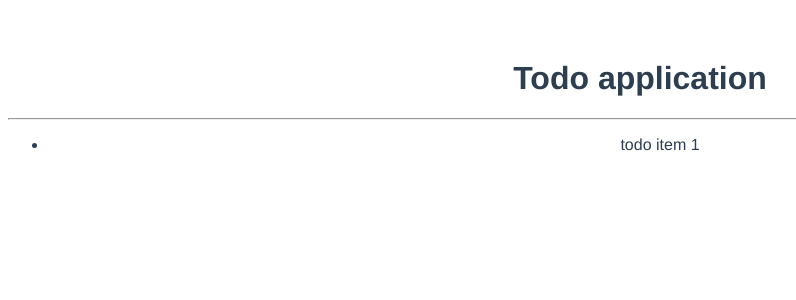
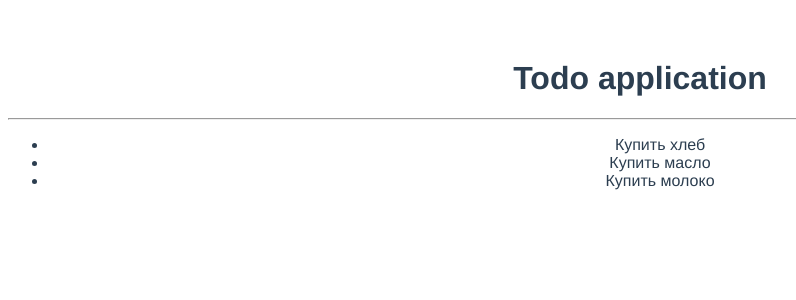
Before and after one commit to Ivan583/test-project, a Vue app: page / in a window 1280 px wide. Shown: the top 300 px of the page, without its empty margins (0-796 px from the left). Built offline with nearby package versions, Linux system fonts and the light colour scheme.

Commit message:
Передача списка в дочерний компонент

```diff
--- a/src/App.vue
+++ b/src/App.vue
@@ -2,7 +2,7 @@
   <div id="app">
     <h1>Todo application</h1>
     <hr />
-    <TodoList />
+    <TodoList :todo="todos" />
   </div>
 </template>
 
@@ -10,6 +10,15 @@
 import TodoList from "@/components/TodoList";
 export default {
   name: "App",
+  data() {
+    return {
+      todos: [
+        { id: 1, title: "Купить хлеб", completed: false },
+        { id: 2, title: "Купить масло", completed: false },
+        { id: 3, title: "Купить молоко", completed: false }
+      ]
+    };
+  },
   components: {
     TodoList
   }
--- a/src/components/TodoItem.vue
+++ b/src/components/TodoItem.vue
@@ -1,5 +1,16 @@
 <template>
   <div>
-    <li>todo item 1</li>
+    <li>{{ elem.title }}</li>
   </div>
 </template>
+
+<script>
+export default {
+  props: {
+    elem: {
+      type: Object,
+      required: true
+    }
+  }
+};
+</script>
--- a/src/components/TodoList.vue
+++ b/src/components/TodoList.vue
@@ -1,7 +1,7 @@
 <template>
   <div>
     <ul>
-      <TodoItem />
+      <TodoItem v-for="item in todo" :key="item.id" :elem="item" />
     </ul>
   </div>
 </template>
@@ -9,6 +9,7 @@
 <script>
 import TodoItem from "@/components/TodoItem";
 export default {
+  props: ["todo"],
   components: {
     TodoItem
   }
```
